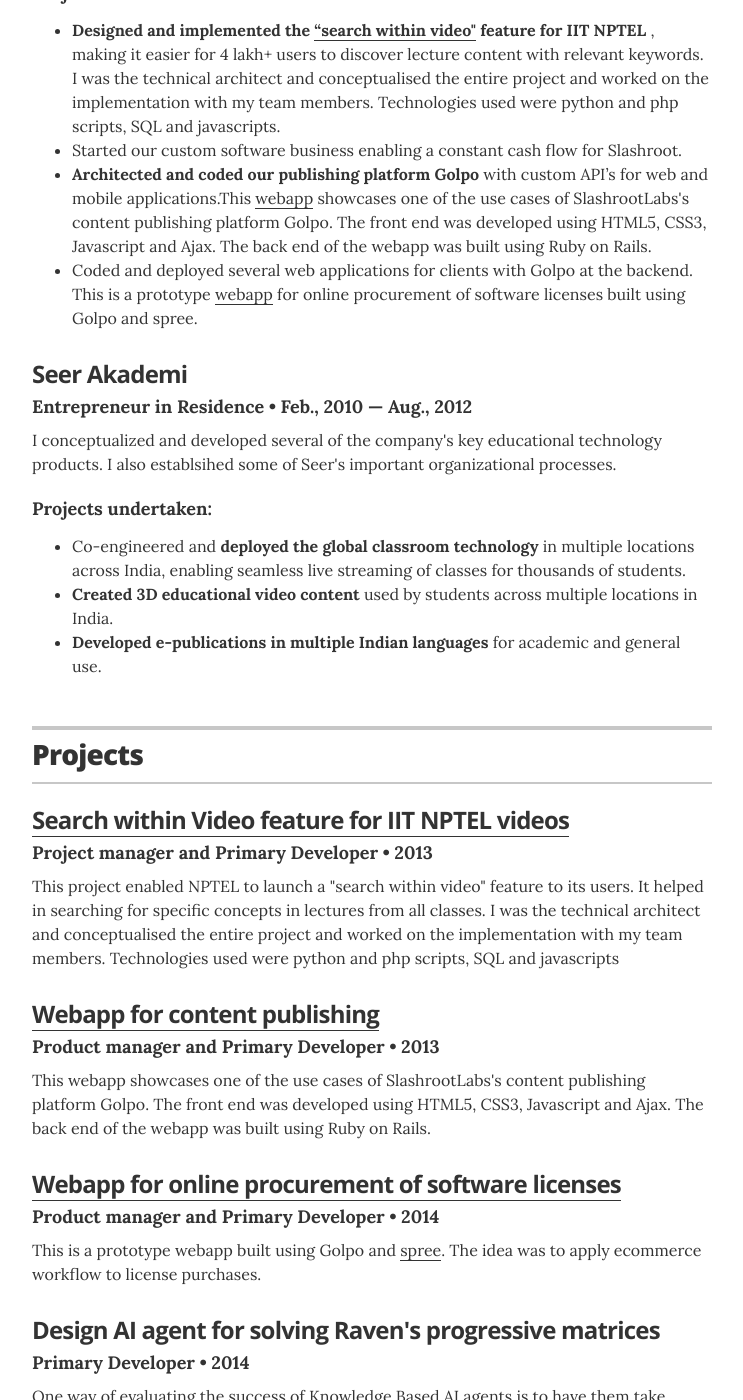
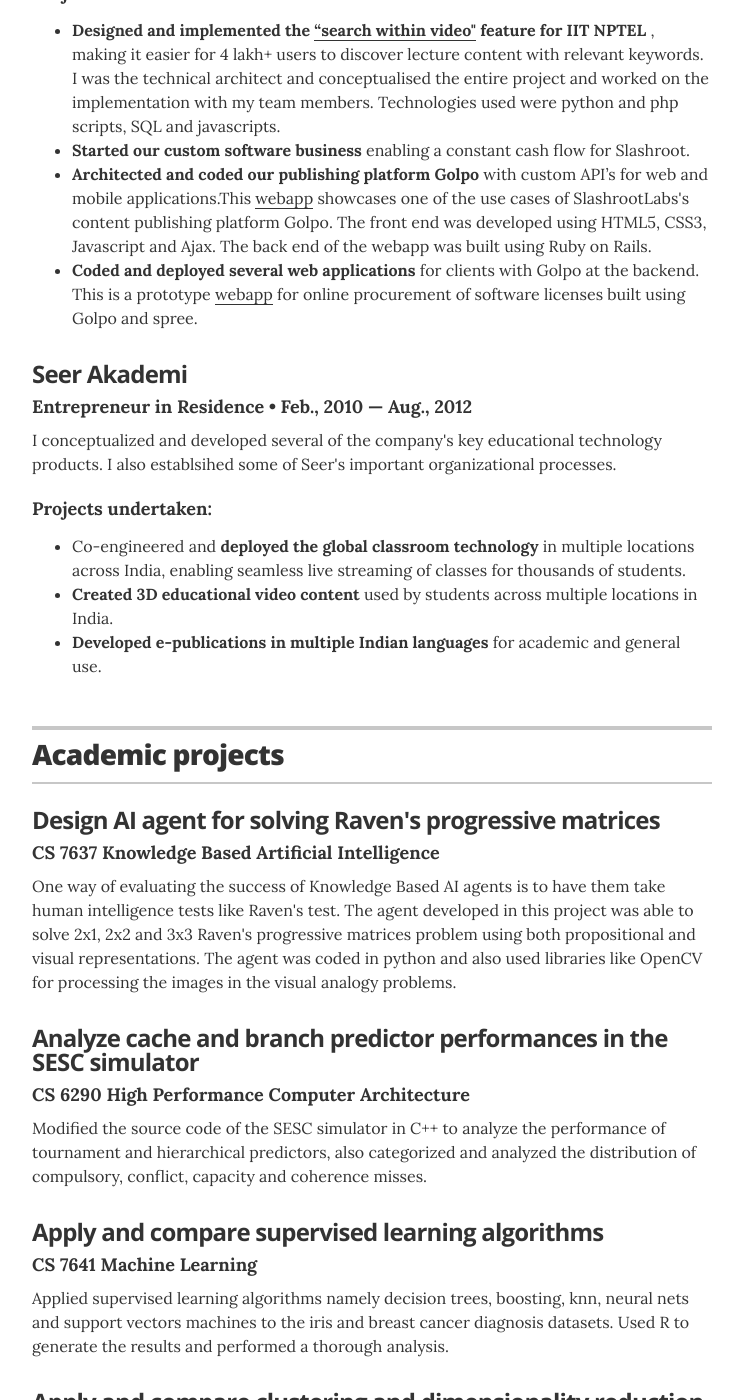
Before and after one commit to CapedCrusader/resume, a Jekyll site: the page built from index.html, in a window 1280 px wide and 1400 px high, scrolled down 1189 px. Shown: the whole window, without its empty margins (268-1011 px from the left). Built offline with Jekyll 4.4.1, drawn with Linux system fonts in a browser that asks for light colours; some of the changed text lies outside the part shown.

Commit message:
Updating projects

```diff
--- a/_layouts/resume.html
+++ b/_layouts/resume.html
@@ -95,9 +95,9 @@
           <h5 class="resume-item-details" itemprop="description">Projects undertaken:</h5>
           <ul class="resume-item-list">
             <li><b>Designed and implemented the <a href="http://nptel.ac.in/course.php">“search within video"</a> feature for IIT NPTEL </b>, making it easier for 4 lakh+ users to discover lecture content with relevant keywords.  I was the technical architect and conceptualised the entire project and worked on the implementation with my team members. Technologies used were python and php scripts, SQL and javascripts. </li>
-            <li>Started our custom software business enabling a constant cash flow for Slashroot.</li>
+            <li><b>Started our custom software business</b> enabling a constant cash flow for Slashroot.</li>
             <li><b>Architected and coded our publishing platform Golpo</b> with custom API’s for web and mobile applications.This <a href="http://slashroot.herokuapp.com/posts/new">webapp</a> showcases one of the use cases of SlashrootLabs's content publishing platform Golpo. The front end was developed using HTML5, CSS3, Javascript and Ajax. The back end of the webapp was built using Ruby on Rails. </li>
-            <li>Coded and deployed several web applications for clients with Golpo at the backend. This is a prototype <a href="http://saasdemo.herokuapp.com/">webapp</a> for online procurement of software licenses built using Golpo and spree.</li>
+            <li><b>Coded and deployed several web applications</b> for clients with Golpo at the backend. This is a prototype <a href="http://saasdemo.herokuapp.com/">webapp</a> for online procurement of software licenses built using Golpo and spree.</li>
           </ul>
           <!-- <p class="resume-item-copy">If you're going to copy paste markup, or edit it, just be sure to keep the appropriate classnames on your new elements for styling purposes.</p> -->
 
@@ -139,104 +139,83 @@
       <section class="content-section">
 
         <header class="section-header">
-          <h2>Projects</h2>
+          <h2>Academic projects</h2>
         </header>
 
         <div class="resume-item">
-          <h3 class="resume-item-title"><a href="http://nptel.ac.in/course.php">Search within Video feature for IIT NPTEL videos</a></h3>
-          <h4 class="resume-item-details">Project manager and Primary Developer &bull; 2013 </h4>
-          <p class="resume-item-copy">This project enabled NPTEL to launch a "search within video" feature to its users. It helped in searching for specific concepts in lectures from all classes.  I was the technical architect and conceptualised the entire project and worked on the implementation with my team members. Technologies used were python and php scripts, SQL and javascripts
-		</p>
-        </div>
-
-        <div class="resume-item">
-          <h3 class="resume-item-title"><a href="http://slashroot.herokuapp.com/posts/new">Webapp for content publishing</a></h3>
-          <h4 class="resume-item-details">Product manager and Primary Developer &bull; 2013 </h4>
-          <p class="resume-item-copy">This webapp showcases one of the use cases of SlashrootLabs's content publishing platform Golpo. The front end was developed using HTML5, CSS3, Javascript and Ajax. The back end of the webapp was built using Ruby on Rails.
-			</p>
-        </div>
-
-        <div class="resume-item">
-          <h3 class="resume-item-title"><a href="http://saasdemo.herokuapp.com/">Webapp for online procurement of software licenses</a></h3>
-          <h4 class="resume-item-details">Product manager and Primary Developer &bull; 2014 </h4>
-          <p class="resume-item-copy">This is a prototype webapp built using Golpo and <a href="https://github.com/spree/spree">spree</a>. The idea was to apply ecommerce workflow to license purchases.
-			</p>
-        </div>
-
-        <div class="resume-item">
           <h3 class="resume-item-title">Design AI agent for solving Raven's progressive matrices</h3>
-          <h4 class="resume-item-details">Primary Developer &bull; 2014 </h4>
+          <h4 class="resume-item-details">CS 7637 Knowledge Based Artificial Intelligence</h4>
           <p class="resume-item-copy">One way of evaluating the success of Knowledge Based AI agents is to have them take human intelligence tests like Raven's test. The agent developed in this project was able to solve 2x1, 2x2 and 3x3 Raven's progressive matrices problem using both propositional and visual representations. The agent was coded in python and also used libraries like OpenCV for processing the images in the visual analogy problems.</p>
         </div>
 
         <div class="resume-item">
           <h3 class="resume-item-title">Analyze cache and branch predictor performances in the SESC simulator</h3>
-          <h4 class="resume-item-details">Primary Developer &bull; 2014 </h4>
+          <h4 class="resume-item-details">CS 6290 High Performance Computer Architecture </h4>
           <p class="resume-item-copy">Modified the source code of the SESC simulator in C++ to analyze the performance of tournament and hierarchical predictors, also categorized and analyzed the distribution of compulsory, conflict, capacity and coherence misses.</p>
         </div>
 
         <div class="resume-item">
           <h3 class="resume-item-title">Apply and compare supervised learning algorithms</h3>
-          <h4 class="resume-item-details">Primary Developer &bull; 2015 </h4>
+          <h4 class="resume-item-details">CS 7641 Machine Learning</h4>
           <p class="resume-item-copy">Applied supervised learning algorithms namely decision trees, boosting, knn, neural nets and support vectors machines to the iris and breast cancer diagnosis datasets. Used R to generate the results and performed a thorough analysis.</p>
         </div>
 
         <div class="resume-item">
           <h3 class="resume-item-title">Apply and compare clustering and dimensionality reduction algorithms</h3>
-          <h4 class="resume-item-details">Primary Developer &bull; 2015 </h4>
+          <h4 class="resume-item-details">CS 7641 Machine Learning</h4>
           <p class="resume-item-copy">Applied clustering (KMeans and Expectation Maximization) and dimensionality reduction (principal component analysis, independent component analysis and random projections) to the iris and breast cancer diagnosis datasets. Used Weka to generate the results and performed a thorough analysis.</p>
         </div>
 
         <div class="resume-item">
           <h3 class="resume-item-title">Design and solve MDP's using value iteration, policy iteration and reinforcement learning</h3>
-          <h4 class="resume-item-details">Primary Developer &bull; 2015 </h4>
+          <h4 class="resume-item-details">CS 7641 Machine Learning</h4>
           <p class="resume-item-copy">Designed Markov Decision Processes using the GridWorld domain as reference in the <a href="https://github.com/jmacglashan/burlap">BURLAP</a> library. Solved the MDP's using policy iteration, value iteration and QLearning algorithm and performed a thorough analysis of the results. </p>
         </div>
 
         <div class="resume-item">
           <h3 class="resume-item-title">Apply random search algorithms to optimisation problems</h3>
-          <h4 class="resume-item-details">Primary Developer &bull; 2015 </h4>
+          <h4 class="resume-item-details">CS 7641 Machine Learning</h4>
           <p class="resume-item-copy">Applied and analysed random search algorithms namely simulated annealing, hill climbing, genetic algorithm and MIMIC to three optimisation problems namely knapsack, traveling salesman and four peaks. The algorithms were tested using the respective implementations in the <a href = "https://github.com/pushkar/ABAGAIL">ABAGAIL</a> library. </p>
         </div>
 
         <div class="resume-item">
           <h3 class="resume-item-title">Non photo realistic rendering to images and real time video</h3>
-          <h4 class="resume-item-details">Primary Developer &bull; 2015 </h4>
+          <h4 class="resume-item-details">CS 6475 Computational Photography</h4>
           <p class="resume-item-copy">Applied edge detection techniques and smoothing filter mechanisms to create various non photo realistic rendering effects like watercolor, sepia, cartoon, pencil sketch, warming and cooling effects. The effects were applied to images and to real time video feed obtained from the webcam.
 			</p>
         </div>
 
         <div class="resume-item">
           <h3 class="resume-item-title">Predict the motion of a robot using Kalman filters</h3>
-          <h4 class="resume-item-details">Primary Developer &bull; 2015 </h4>
+          <h4 class="resume-item-details">CS 8803 AI for Robotics</h4>
           <p class="resume-item-copy">Used both applied and extended Kalman filters to predict the motion of a robot in a bounding box. The techniques were used primarily to determine the velocity of a robot, deviation in the linear motion of the robot and change in the heading when the robot bounced off the bounding box.
 			</p>
         </div>
 
         <div class="resume-item">
           <h3 class="resume-item-title">Proxy Server with Remote Procedure Call</h3>
-          <h4 class="resume-item-details">Primary Developer &bull; 2015 </h4>
+          <h4 class="resume-item-details">CS 6210 Advanced Operating Systems</h4>
           <p class="resume-item-copy">Developed First In First Out (FIFO), Last In First Out (LIFO), Least Recently Used (LRU) and Random Page Eviction algorithms in C for maintaining cache coherence.
 			</p>
         </div>
 
         <div class="resume-item">
           <h3 class="resume-item-title">Barrier Synchronization</h3>
-          <h4 class="resume-item-details">Primary Developer &bull; 2015 </h4>
+          <h4 class="resume-item-details">CS 6210 Advanced Operating Systems</h4>
           <p class="resume-item-copy">Developed OpenMP, MPI and OpenMP-MPI barrier synchronization in C for a symmetric multiprocessor system.
 			</p>
         </div>
 
         <div class="resume-item">
           <h3 class="resume-item-title">GT threads library</h3>
-          <h4 class="resume-item-details">Primary Developer &bull; 2015 </h4>
+          <h4 class="resume-item-details">CS 6210 Advanced Operating Systems</h4>
           <p class="resume-item-copy">Developed a user level thread library similar to PThreads in C.
 			</p>
         </div>
 
         <div class="resume-item">
           <h3 class="resume-item-title">Recoverable Virtual Memory</h3>
-          <h4 class="resume-item-details">Primary Developer &bull; 2015 </h4>
+          <h4 class="resume-item-details">CS 6210 Advanced Operating Systems</h4>
           <p class="resume-item-copy">Developed a RVM system for creating persistent memory segments in C.
 			</p>
         </div>
```
